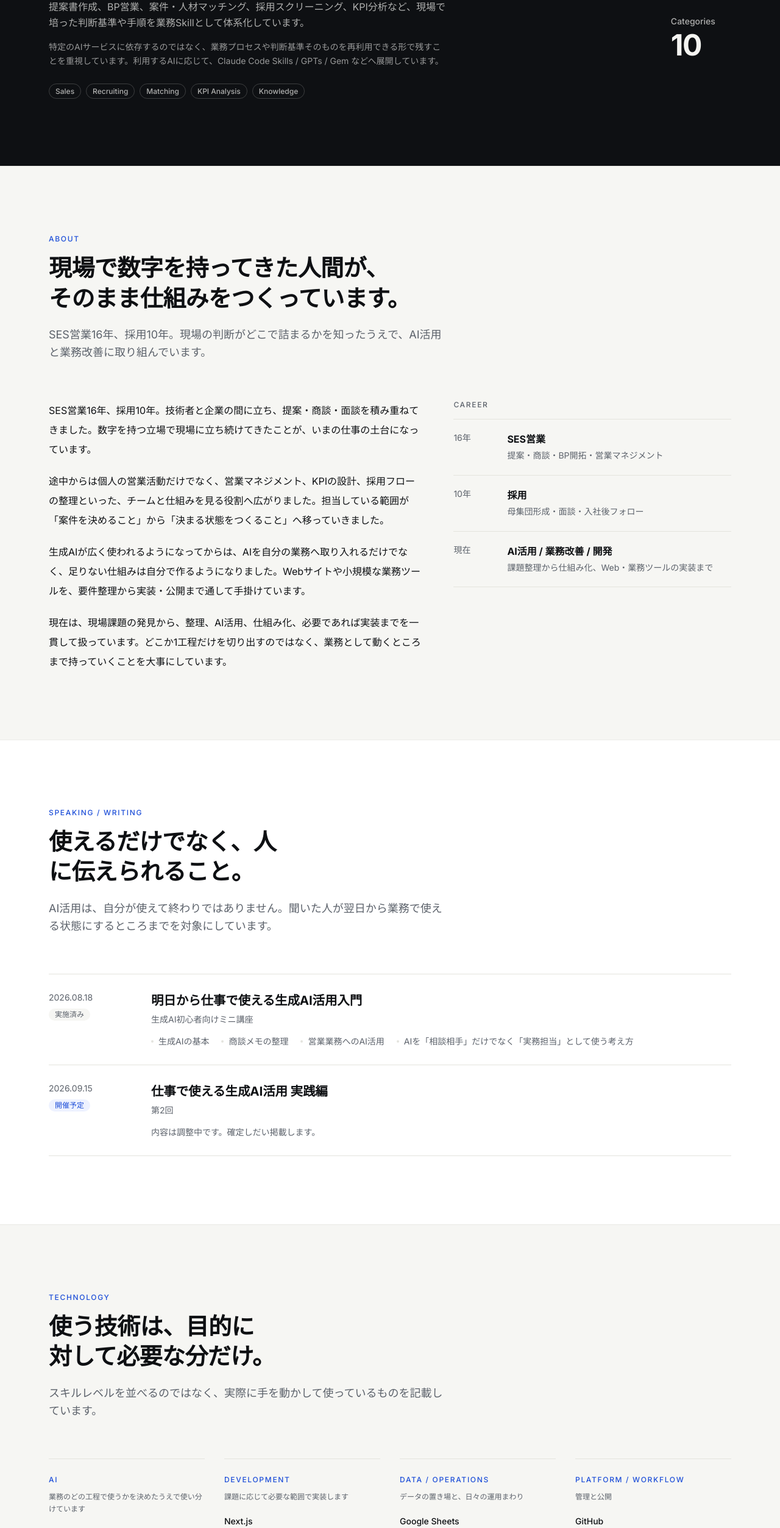
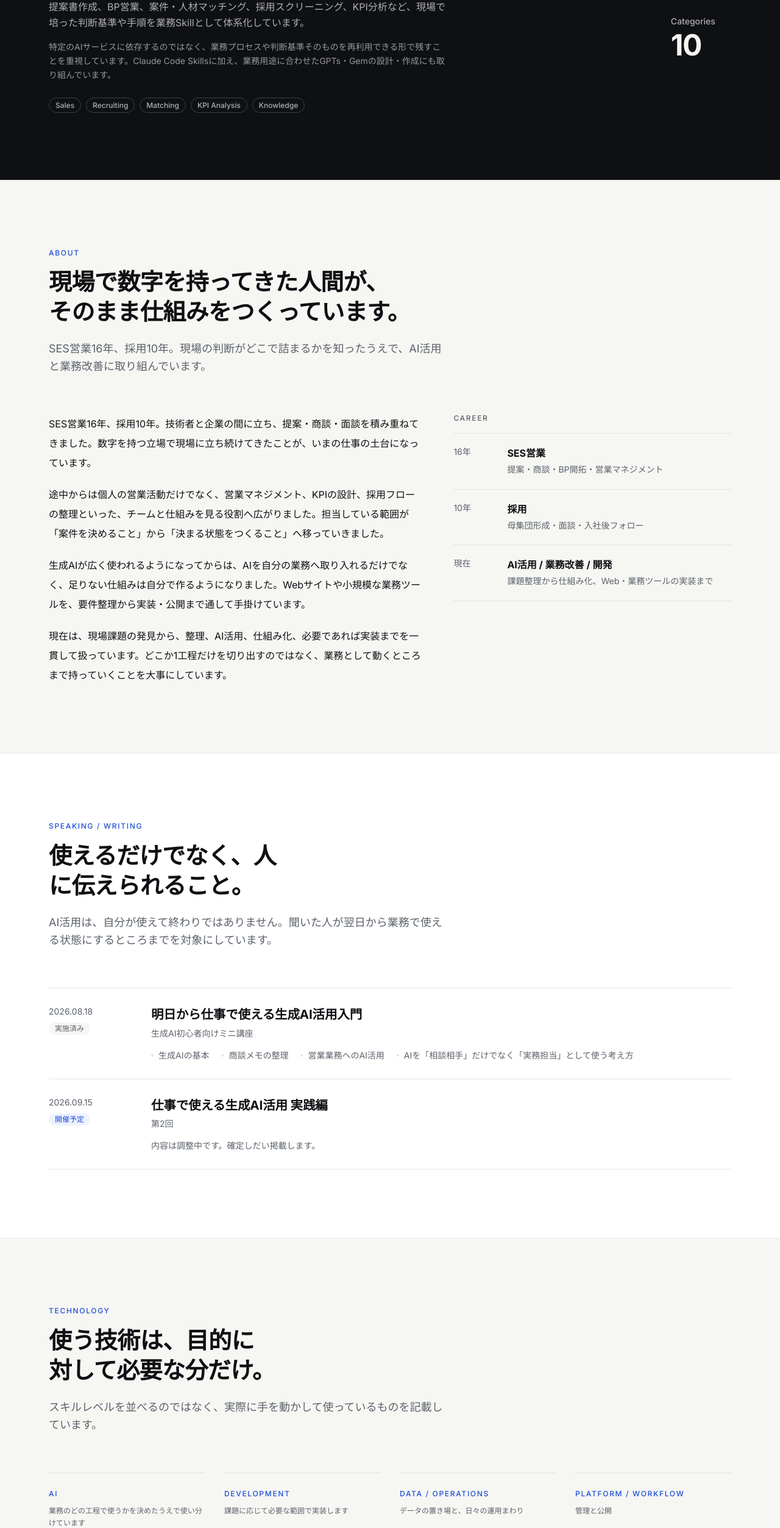
Before and after one commit to satochan-ai/satochan-portfolio, a Next.js app: page / in a window 1280 px wide. Shown: the part 7944-10450 px from the top of the page at 61% size. Built offline with nearby package versions, Linux system fonts and the light colour scheme; no server answers.

Commit message:
feat: clarify custom AI assistant capabilities
Co-Authored-By: Claude Opus 5 <noreply@anthropic.com>

```diff
--- a/src/components/sections/AiWorkflow.tsx
+++ b/src/components/sections/AiWorkflow.tsx
@@ -108,7 +108,7 @@ export function AiWorkflow() {
               SES営業・採用の実務で繰り返し発生する業務を、AIが再利用できる形に整理しています。提案書作成、BP営業、案件・人材マッチング、採用スクリーニング、KPI分析など、現場で培った判断基準や手順を業務Skillとして体系化しています。
             </p>
             <p className="mt-4 text-sm leading-relaxed text-inverse-fg/60">
-              特定のAIサービスに依存するのではなく、業務プロセスや判断基準そのものを再利用できる形で残すことを重視しています。利用するAIに応じて、Claude Code Skills / GPTs / Gem などへ展開しています。
+              特定のAIサービスに依存するのではなく、業務プロセスや判断基準そのものを再利用できる形で残すことを重視しています。Claude Code Skillsに加え、業務用途に合わせたGPTs・Gemの設計・作成にも取り組んでいます。
             </p>
 
             <ul className="mt-6 flex flex-wrap gap-2">
--- a/src/components/sections/Technology.tsx
+++ b/src/components/sections/Technology.tsx
@@ -11,7 +11,7 @@ const groups: TechGroup[] = [
   {
     label: "AI",
     note: "業務のどの工程で使うかを決めたうえで使い分けています",
-    items: ["ChatGPT", "Claude Code", "Gemini"],
+    items: ["ChatGPT / GPTs", "Claude Code / Skills", "Gemini / Gem"],
   },
   {
     label: "Development",
```
